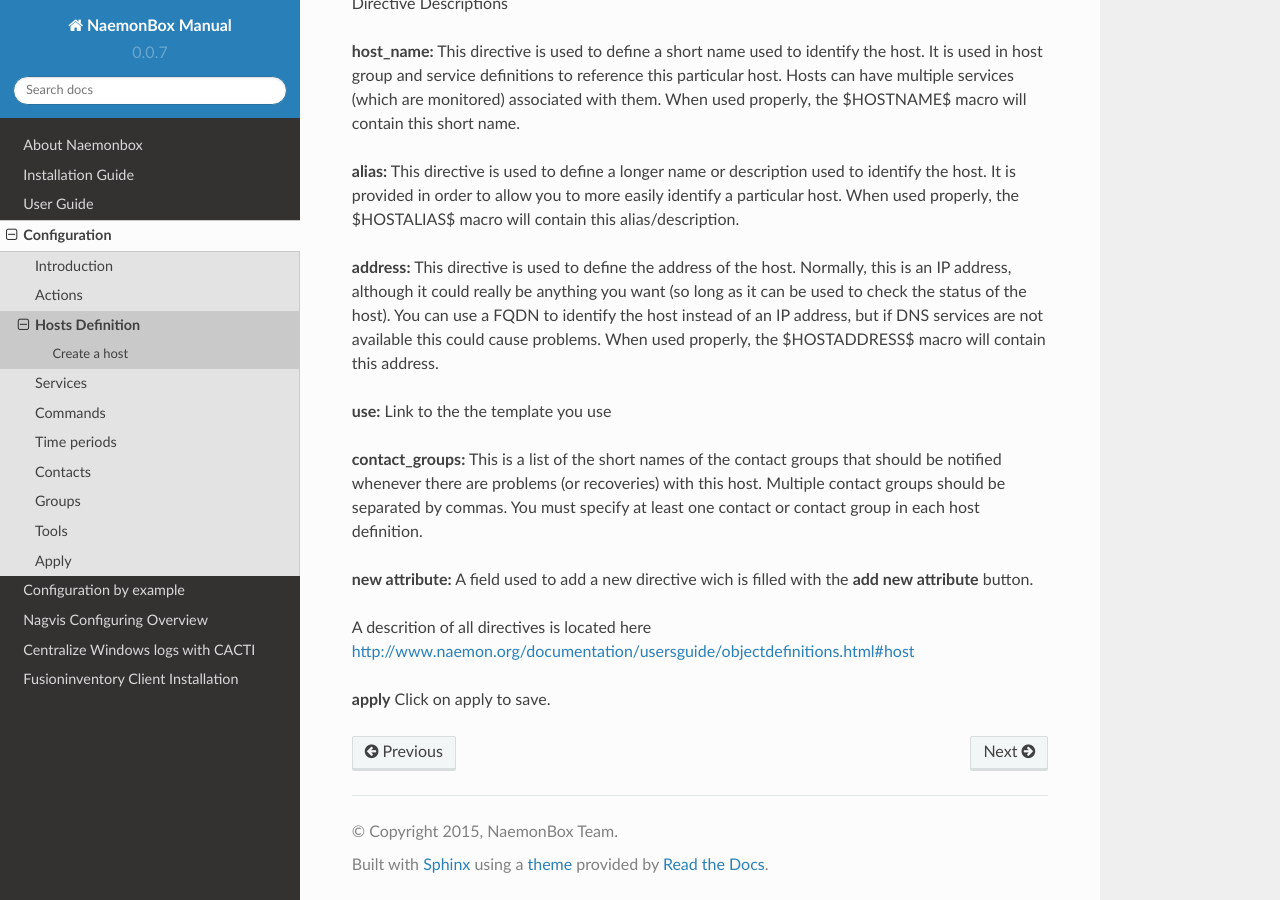
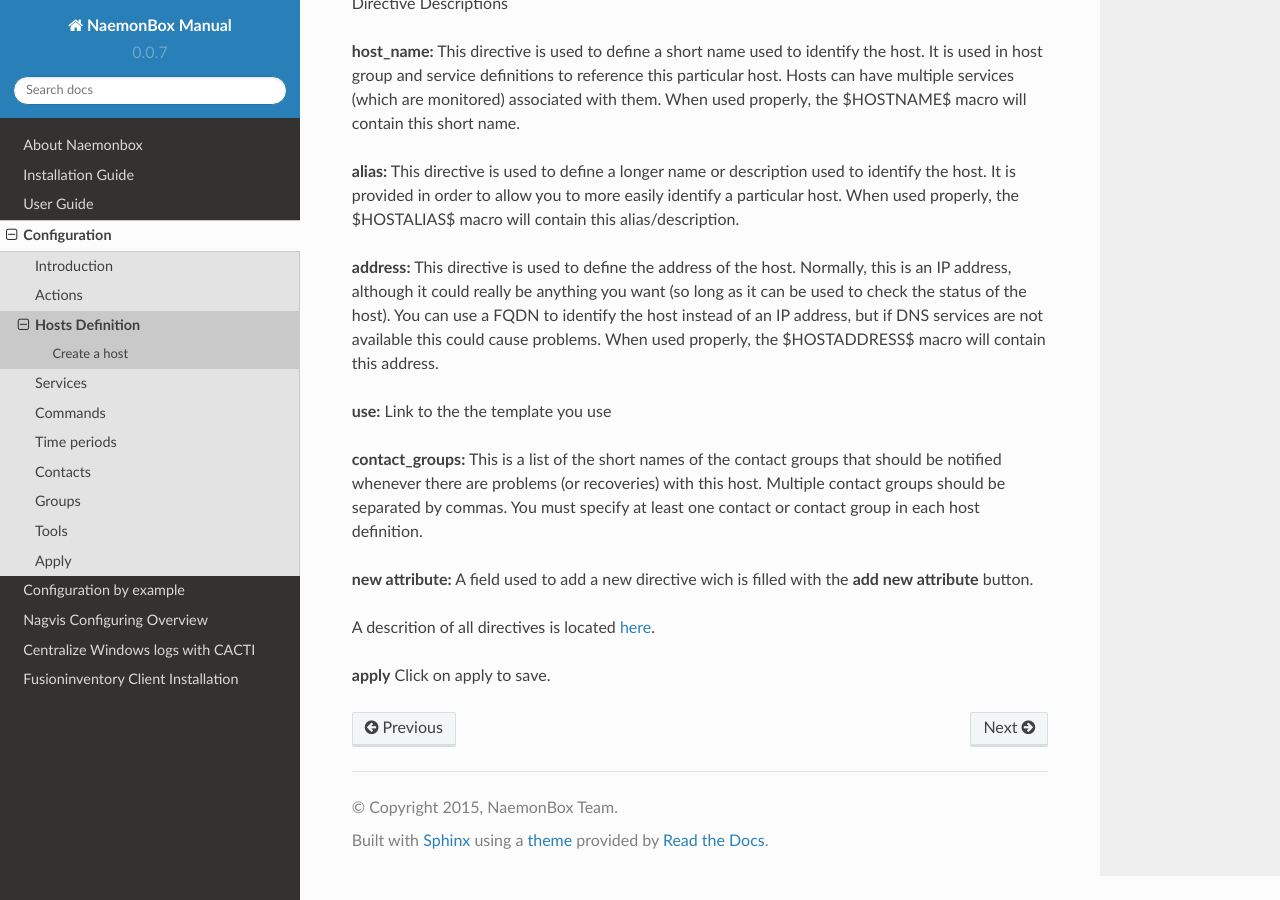
Before and after one commit to mgadi/naemonbox, a Sphinx documentation site: the page built from docs/source/04_Configuring_NaemonBox/configuration/03_hosts.rst, in a window 1280 px wide and 900 px high, scrolled down 1502 px. Built offline with Sphinx 7.4.7 and the Read the Docs theme 2.0.0, drawn with Linux system fonts in a browser that asks for light colours; pages that are not in the unit, such as notebooks, are missing from menus; some of the changed lines change nothing that is shown.

Commit message:
Update 03_hosts.rst

```diff
--- a/docs/source/04_Configuring_NaemonBox/configuration/03_hosts.rst
+++ b/docs/source/04_Configuring_NaemonBox/configuration/03_hosts.rst
@@ -28,6 +28,8 @@
 
 **new attribute:** A field used to add a new directive wich is filled with the **add new attribute** button.
 
-A descrition of all directives is located here http://www.naemon.org/documentation/usersguide/objectdefinitions.html#host
+A descrition of all directives is located `here`_.
+
+.. _here: http://www.naemon.org/documentation/usersguide/objectdefinitions.html#host
 
 **apply** Click on apply to save.
```
